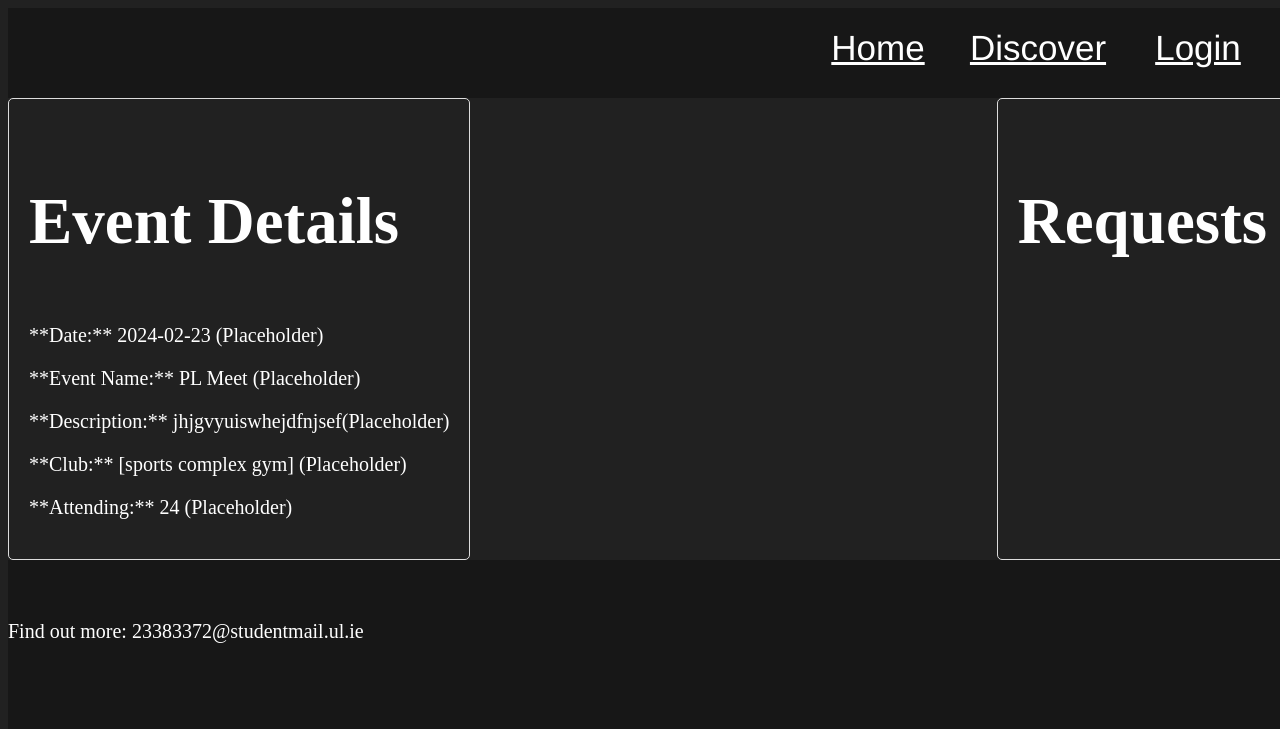
After one commit to Fred-Sheppard/ClubMini, a Django app: page /view_event/ in a window 1280 px wide. The commit adds this page. Shown: the top 729 px of the page. Run offline with Django 5.2, Linux system fonts and the light colour scheme.

Commit message:
signup requests and view view_event

```diff
--- a/app/static/css/style.css
+++ b/app/static/css/style.css
@@ -65,6 +65,7 @@ h2{
 h3{
     font-size:65px;
     text-align: left;
+    color: #ffffff;
 
 }
 #Login-button{
@@ -141,3 +142,36 @@ form label{
     font-size: 20px;
     color: white;
 }
+
+.container {
+  display: flex;
+  flex-direction: row;
+  justify-content: space-between;
+}
+
+.event-details {
+  grid-column: 1;
+  padding: 20px;
+  border: 1px solid #ddd;
+  border-radius: 5px;
+}
+
+.requests {
+  float: right;
+  padding: 20px;
+  border: 1px solid #ddd;
+  border-radius: 5px;
+}
+
+.requests ul {
+  list-style: none;
+  padding: 0;
+}
+
+.requests li {
+  margin-bottom: 10px;
+}
+
+.requests li span {
+  color: white;
+}
--- /dev/null
+++ b/app/templates/view_event.html
@@ -0,0 +1,49 @@
+{%extends 'base.html'%}
+{% block content %}
+<div class="container">
+  <div class="event-details">
+    <h3>Event Details</h3>
+    <p>**Date:** 2024-02-23 (Placeholder)</p>
+    <p>**Event Name:** PL Meet (Placeholder)</p>
+    <p>**Description:** jhjgvyuiswhejdfnjsef(Placeholder)</p>
+    <p>**Club:** [sports complex gym] (Placeholder)</p>
+    <p>**Attending:** 24 (Placeholder)</p>
+  </div>
+  <div class="requests">
+    <h3>Requests</h3>
+    <ul>
+      </ul>
+  </div>
+</div>
+
+{% comment %} <script> {% endcomment %}
+    {% comment %} const studentRequests = [
+      { name: "John Doe", status: "pending" },
+      { name: "Jane Smith", status: "approved" },
+    ];
+
+    const requestsList = document.querySelector(".requests ul");
+
+    studentRequests.forEach((request) => {
+      const listItem = document.createElement("li");
+      listItem.innerHTML = `
+        <span>${request.name}</span>
+        <button data-action="approve">Approve</button>
+        <button data-action="deny">Deny</button>
+      `;
+
+      listItem.querySelector(`button[data-action="approve"]`).addEventListener("click", () => {
+        request.status = "approved";
+        listItem.querySelector("span").style.color = "green";
+        listItem.querySelector(`button[data-action="approve"]`).disabled = true;
+      });
+
+      listItem.querySelector(`button[data-action="deny"]`).addEventListener("click", () => {
+        request.status = "denied";
+        requestsList.removeChild(listItem);
+      });
+
+      requestsList.appendChild(listItem);
+    });
+  </script> {% endcomment %}
+{% endblock %}
--- a/app/urls.py
+++ b/app/urls.py
@@ -12,5 +12,7 @@ urlpatterns = [
     path("promt_club/", views.promt_club, name='promt_club'),
     path("create_club/", views.create_club, name='create_club'),
     path("student_dashboard/", views.student_dashboard, name='student_dashboard'),
-    path("requests/", views.requests, name='requests')
+    path("requests/", views.requests, name='requests'),
+    path("signup_request/", views.signup_request, name='signup_request'),
+    path("view_event/", views.view_event, name='view_event')
 ]
--- a/app/views.py
+++ b/app/views.py
@@ -31,3 +31,9 @@ def student_dashboard(request):
 
 def requests(request):
     return render(request, "requests.html")
+
+def signup_request(request):
+    return render(request, "signup_request.html")
+
+def view_event(request):
+    return render(request, "view_event.html")
```
Also changed, not shown: app/templates/create_club.html (+3 -7 lines), app/templates/create_event.html (+5 -8 lines), app/templates/signup_request.html (added, +30 -0 lines).
